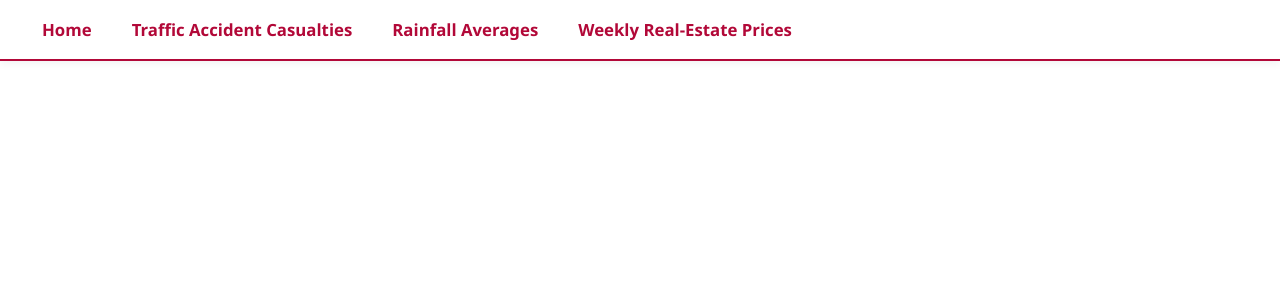
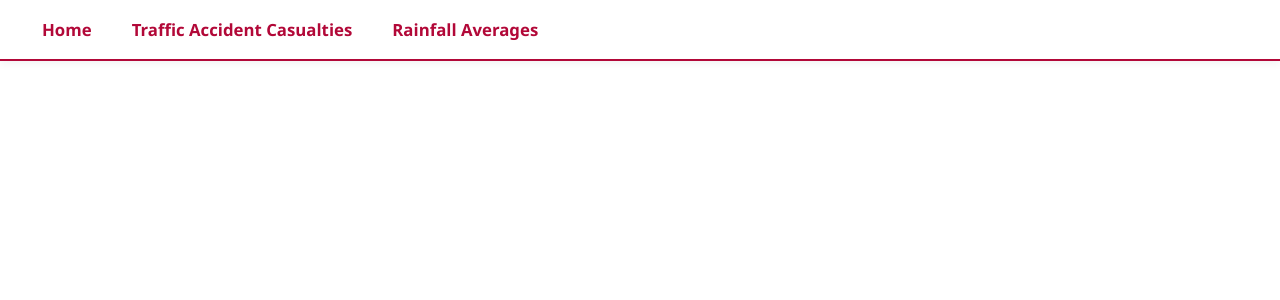
Before and after one commit to raniya-rannz/underwriting_dashboard, a Django app: template templates/header.html in a window 1280 px wide. Shown: the top 300 px of the page. Run offline with Django 4.2, Linux system fonts and the light colour scheme; the template is opened without the code that fills it, so the values that code supplies are empty.

Commit message:
changes to host

```diff
--- a/templates/header.html
+++ b/templates/header.html
@@ -87,7 +87,7 @@
       <a href="/">Home</a>
       <a href="/traffic_accidents">Traffic Accident Casualties</a>
       <a href="/rainfall_data">Rainfall Averages</a>
-      <a href="/realestate_data/">Weekly Real-Estate Prices</a>
+      <!-- <a href="/realestate_data/">Weekly Real-Estate Prices</a> -->
     </nav>
   </header>
 {% block content %}
```
